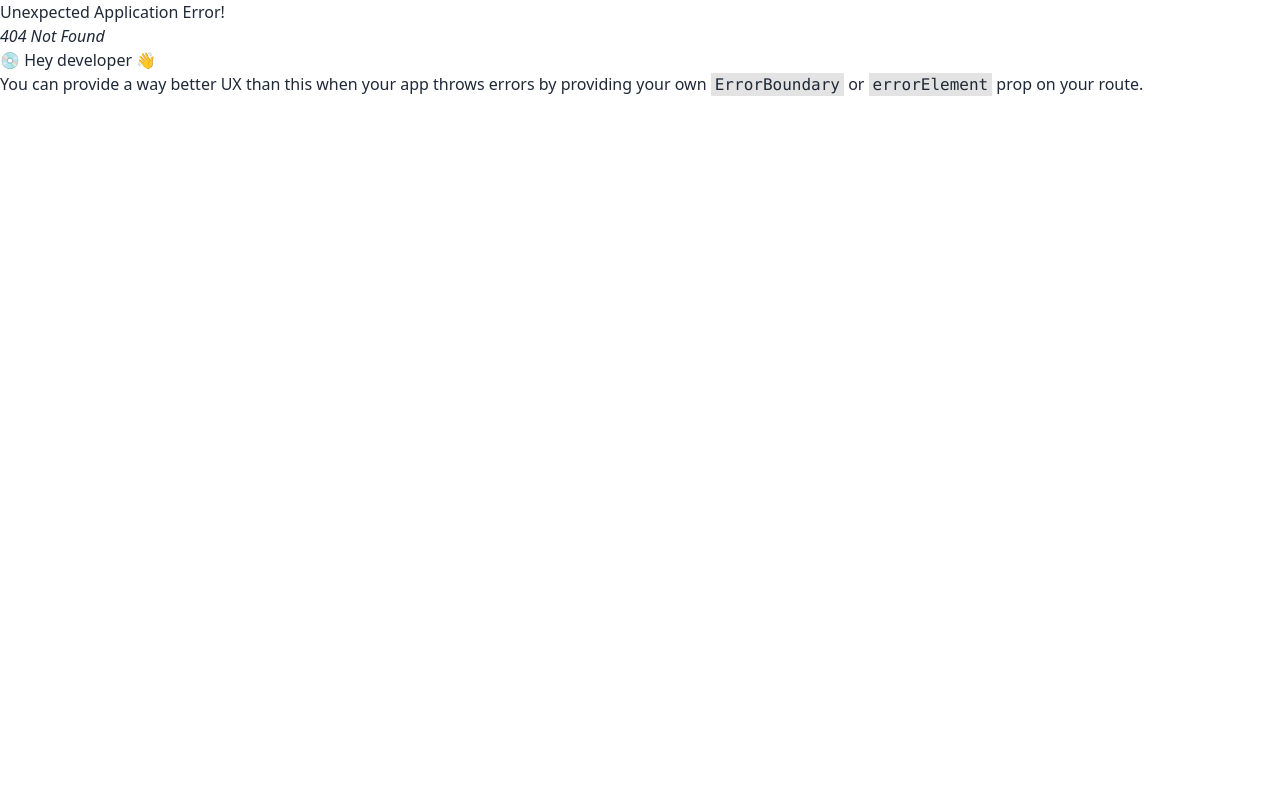
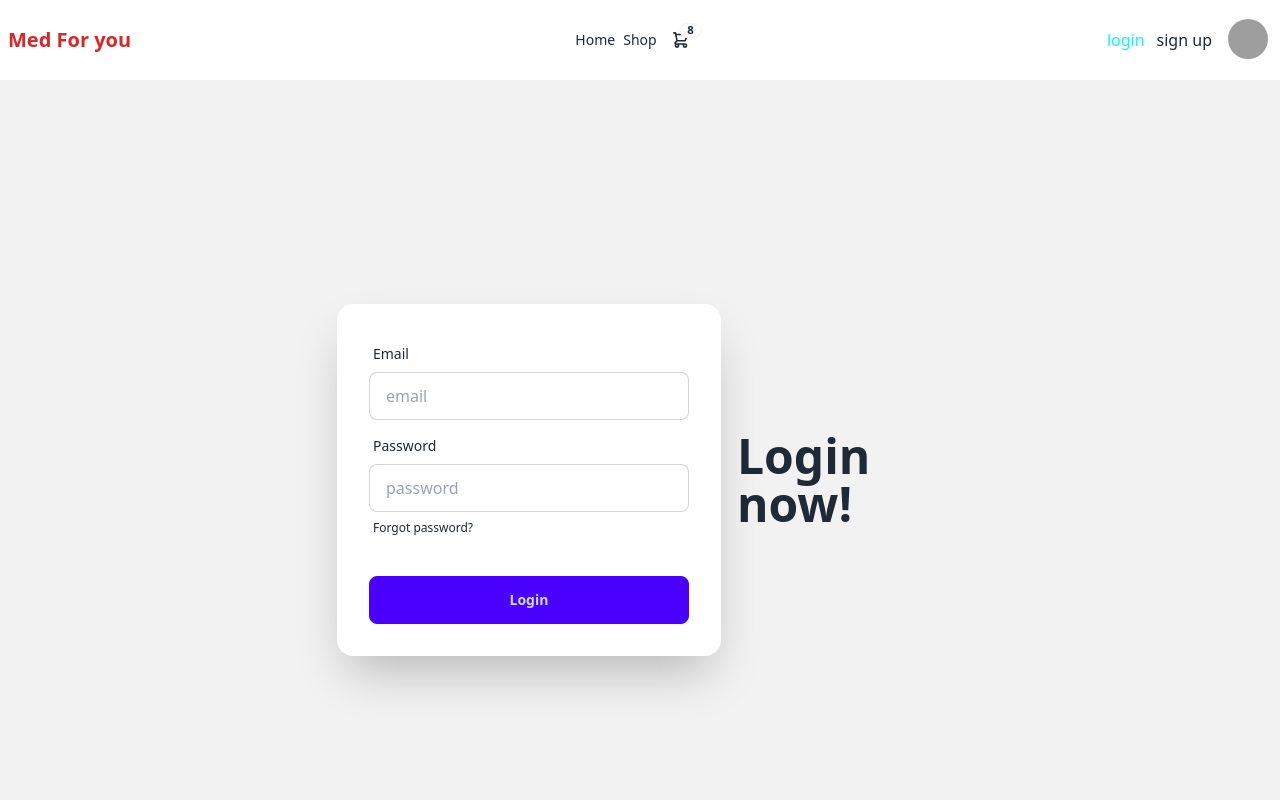
Before and after one commit to jamil908/medicine-vendor-client-side, a React (Vite) app: page /login in a window 1280 px wide. Before the commit this address had no page. Shown: the top 800 px of the page. Built offline with nearby package versions, Linux system fonts and the light colour scheme; no server answers; grey boxes are pictures that could not be loaded.

Commit message:
create context api

```diff
--- a/package.json
+++ b/package.json
@@ -12,6 +12,7 @@
   "dependencies": {
     "@tanstack/react-query": "^5.64.1",
     "axios": "^1.7.9",
+    "firebase": "^11.2.0",
     "localforage": "^1.10.0",
     "match-sorter": "^8.0.0",
     "react": "^18.3.1",
--- /dev/null
+++ b/src/Pages/login/Login.jsx
@@ -0,0 +1,44 @@
+import React from 'react';
+
+const Login = () => {
+    const handleLogin = e =>{
+        e.preventDefault();
+        const form = e.target;
+        const email = form.email.value;
+        const password = form.password.value;
+        console.log(email,password)
+    }
+    return (
+        <div className="hero bg-base-200 min-h-screen">
+  <div className="hero-content flex-col lg:flex-row-reverse">
+    <div className="text-center lg:text-left">
+      <h1 className="text-5xl font-bold">Login now!</h1>
+    </div>
+    <div className="card bg-base-100 w-full max-w-sm shrink-0 shadow-2xl">
+      <form onSubmit={handleLogin} className="card-body">
+        <div className="form-control">
+          <label className="label">
+            <span className="label-text">Email</span>
+          </label>
+          <input type="email" name='email' placeholder="email" className="input input-bordered" required />
+        </div>
+        <div className="form-control">
+          <label className="label">
+            <span className="label-text">Password</span>
+          </label>
+          <input type="password" name='password' placeholder="password" className="input input-bordered" required />
+          <label className="label">
+            <a href="#" className="label-text-alt link link-hover">Forgot password?</a>
+          </label>
+        </div>
+        <div className="form-control mt-6">
+          <button className="btn btn-primary">Login</button>
+        </div>
+      </form>
+    </div>
+  </div>
+</div>
+    );
+};
+
+export default Login;
--- /dev/null
+++ b/src/Pages/login/Register.jsx
@@ -0,0 +1,11 @@
+import React from 'react';
+
+const Register = () => {
+    return (
+        <div>
+            Register
+        </div>
+    );
+};
+
+export default Register;
--- /dev/null
+++ b/src/Providers/AuthProvider.jsx
@@ -0,0 +1,62 @@
+import { createContext, useEffect, useState } from "react";
+import { createUserWithEmailAndPassword, getAuth, onAuthStateChanged, signInWithEmailAndPassword, signOut, updateProfile } from "firebase/auth";
+import {app} from '../firebase/firebase.config'
+
+
+
+export const AuthContext = createContext(null)
+const auth = getAuth(app)
+const AuthProvider = ({children}) => {
+
+    const [user, setUser] = useState(null);
+    const [loading, setLoading] = useState(true);
+
+    const createUser = (email, password) => {
+        setLoading(true);
+        return createUserWithEmailAndPassword(auth, email, password)
+    }
+
+    const signIn = (email, password) => {
+        setLoading(true);
+        return signInWithEmailAndPassword(auth, email, password);
+    }
+
+    const logOut = () => {
+        setLoading(true);
+        return signOut(auth);
+    }
+
+    const updateUserProfile = (name, photo) => {
+        return updateProfile(auth.currentUser, {
+            displayName: name, photoURL: photo
+        });
+    }
+
+    useEffect(() => {
+        const unsubscribe = onAuthStateChanged(auth, currentUser => {
+            setUser(currentUser);
+            console.log('current user', currentUser);
+            setLoading(false);
+        });
+        return () => {
+            return unsubscribe();
+        }
+    }, [])
+
+    const authInfo = {
+        user,
+        loading,
+        createUser,
+        signIn,
+        logOut,
+        updateUserProfile
+    }
+
+    return (
+        <AuthContext.Provider  value={authInfo}>
+            {children}
+        </AuthContext.Provider>
+    );
+};
+
+export default AuthProvider;
--- a/src/Shared/Navber.jsx
+++ b/src/Shared/Navber.jsx
@@ -5,7 +5,9 @@
 const Navber = () => {
     const navOption = <>
         <NavLink to='/' className=' text-center items-center flex justify-center md:mr-2'><button>Home</button></NavLink>
-        <NavLink to='/shop'  className=' text-center items-center flex justify-center'><button>Shop</button></NavLink>
+        <NavLink to='/shop'  className=' text-center items-center flex justify-center '><button>Shop</button></NavLink>
+        <NavLink to='/login'  className=' text-center items-center flex justify-center md:hidden'><button>login</button></NavLink>
+        <NavLink to='/signup'  className=' text-center items-center flex justify-center  md:hidden'><button>sign up</button></NavLink>
         <Link to='/cart'  className=' text-center items-center'> <div tabIndex={0} role="button" className="btn btn-ghost btn-circle">
         <div className="indicator">
           <svg
@@ -58,8 +60,12 @@
 {navOption}
     </ul>
   </div>
-  <div className="navbar-end">
-  <div className="dropdown dropdown-end">
+  <div className="navbar-end flex gap-3">
+  <NavLink to='/login'  className=' text-center items-center    hidden md:block   justify-center'><button>login</button></NavLink>
+        <NavLink to='/signup'  className=' text-center items-center  hidden md:block  justify-center'><button>sign up</button></NavLink>
+
+  <div className="dropdown dropdown-end f">
+
       <div tabIndex={0} role="button" className="btn btn-ghost btn-circle avatar">
         <div className="w-10 rounded-full">
           <img
--- /dev/null
+++ b/src/firebase/firebase.config.js
@@ -0,0 +1,17 @@
+// Import the functions you need from the SDKs you need
+import { initializeApp } from "firebase/app";
+// TODO: Add SDKs for Firebase products that you want to use
+// https://firebase.google.com/docs/web/setup#available-libraries
+
+// Your web app's Firebase configuration
+const firebaseConfig = {
+  apiKey: import.meta.env.VITE_apiKey,
+  authDomain: import.meta.env.VITE_authDomain,
+  projectId: import.meta.env.VITE_projectId,
+  storageBucket: import.meta.env.VITE_storageBucket,
+  messagingSenderId: import.meta.env.VITE_messagingSenderId,
+  appId: import.meta.env.VITE_appId
+};
+
+// Initialize Firebase
+const app = initializeApp(firebaseConfig);
```
Also changed, not shown: src/Routes/Routes.jsx (+10 -0 lines), src/main.jsx (+6 -3 lines), 1 other file (tests, documents, lock files or other folders).
